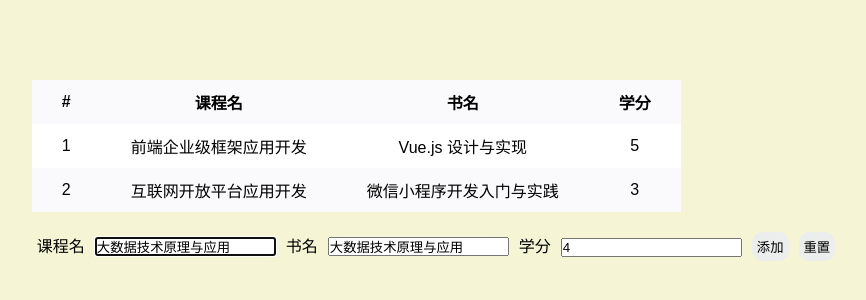
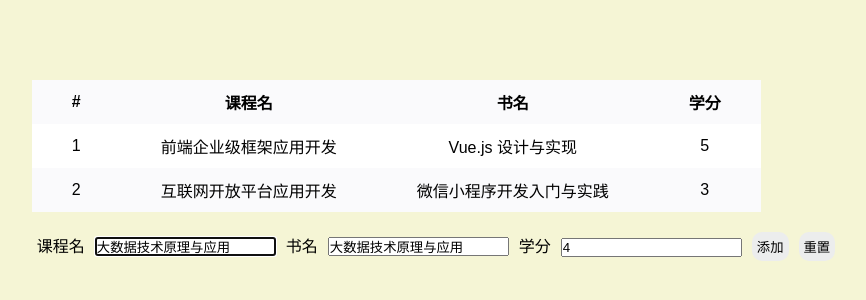
Before and after one commit to Sanjeever/class-schedule, a Vue app: page / in a window 1280 px wide. Shown: the part 240-540 px from the top of the page, without its empty margins (204-1070 px from the left). Built offline with nearby package versions, Linux system fonts and the light colour scheme.

Commit message:
feat(component style): fixed watch head

```diff
--- a/src/components/ClassSchedule.vue
+++ b/src/components/ClassSchedule.vue
@@ -37,6 +37,12 @@ const props = defineProps<{
 </script>
 
 <style scoped>
+thead tr th {
+  position: sticky;
+  top: 0;
+  background-color: #fafafc;
+}
+
 table {
   border-collapse: collapse;
   border-spacing: 0;
@@ -48,7 +54,7 @@ table {
 
 th,
 td {
-  padding: 10px 30px;
+  padding: 10px 40px;
   text-align: center;
 }
 
```
